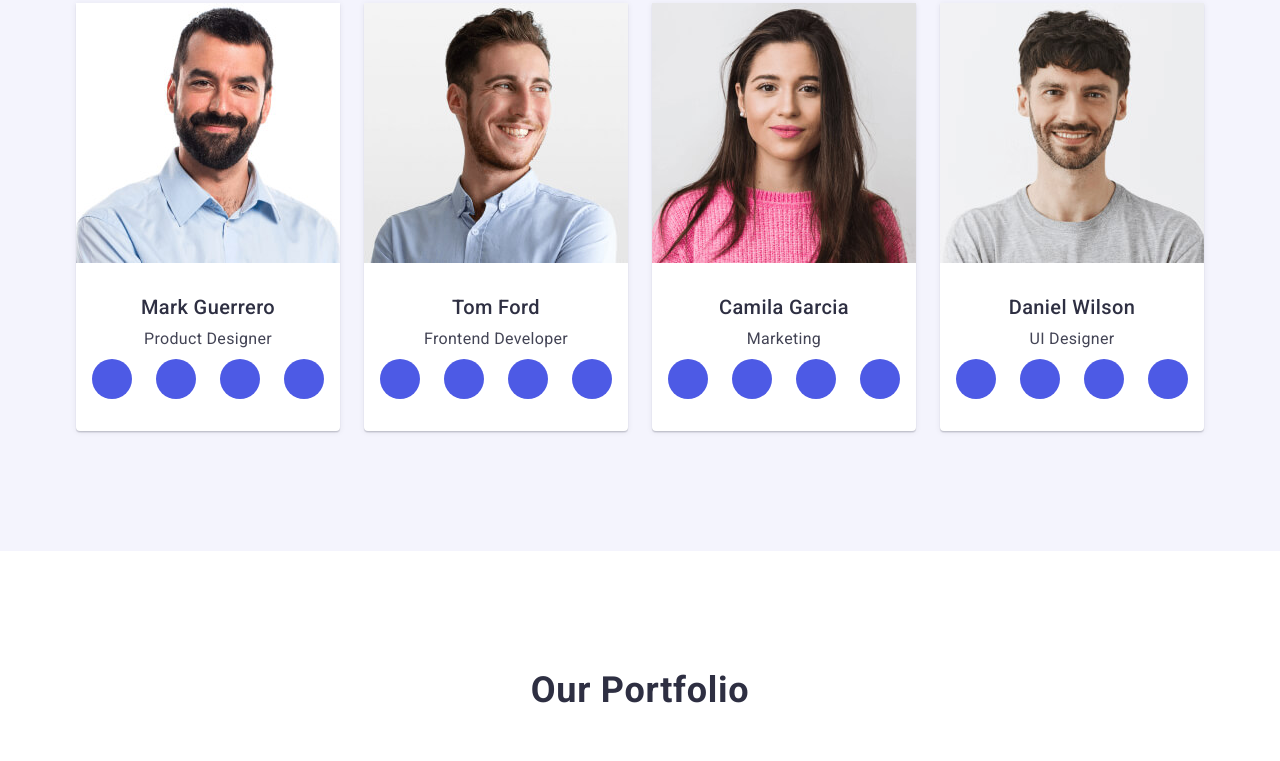
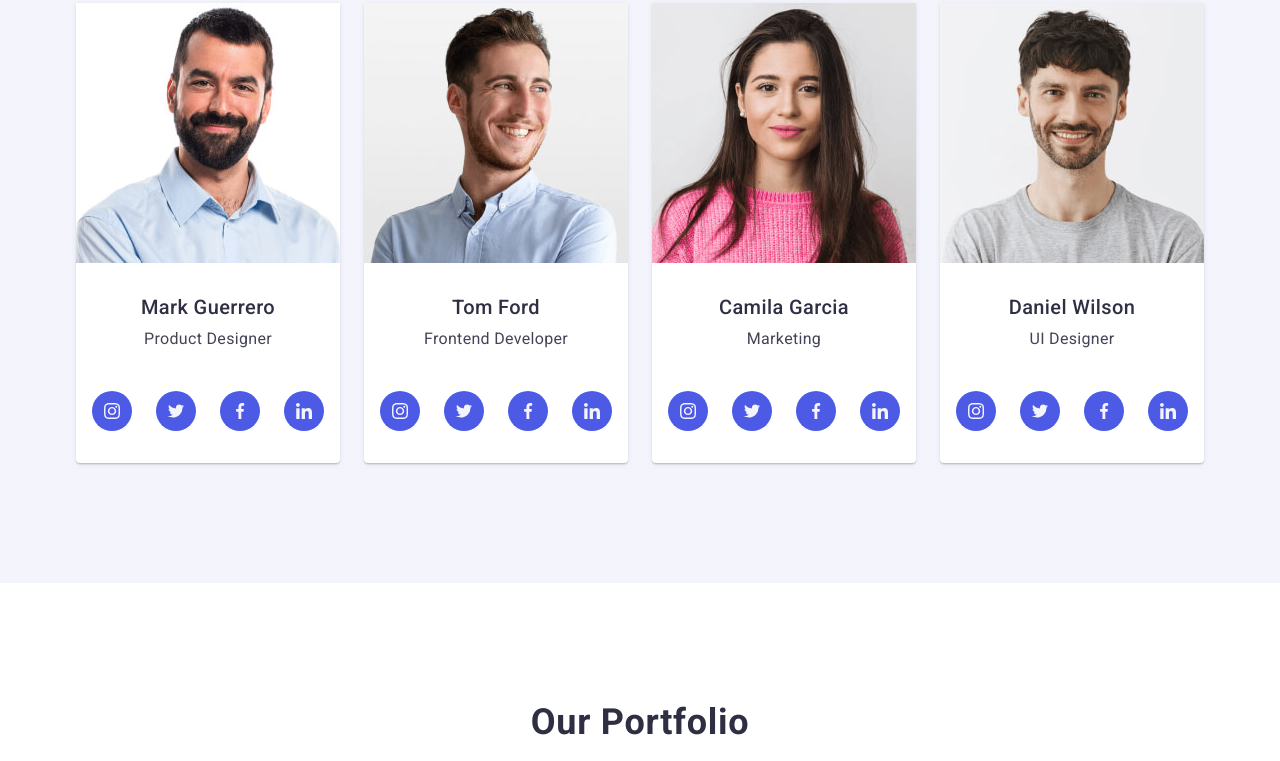
Before and after one commit to katya727/goit-markup-hw-04, a plain HTML site: page index.html in a window 1280 px wide. Shown: the part 1366-2127 px from the top of the page. Drawn offline with nearby package versions, Linux system fonts and the light colour scheme.

Commit message:
add index.html file

```diff
--- a/css/styles.css
+++ b/css/styles.css
@@ -340,6 +340,7 @@ width: calc((100% - 72px) / 4);
 
 .section-ph-info{
     padding-top: 32px;
+    padding-bottom: 32px;
 
 }
 
@@ -360,6 +361,10 @@ line-height: 1.5;
 letter-spacing: 0.02em;
 color: #434455;
 text-align: center;
+}
+
+.social-conteiner{
+
 }
 
 .social-list {
--- a/index.html
+++ b/index.html
@@ -148,38 +148,38 @@
                 <h3 class="section-ph-item-name">Mark Guerrero</h3>
                 <p class="section-item-role">Product Designer</p>
               </div>
+              <div class="social-conteiner">
                 <ul class="social-list">
                   <li class="social-item">
                     <a href="" class="social-link">
                       <svg class="social" width="16px" height="16px">
-                      <use
-                        href="./images-icons/symbol-defs.svg#instagram"
-                      ></use>
+                        <use href="./images/icons.svg#instagram"></use>
                       </svg>
                     </a>
                   </li>
                   <li class="social-item">
                     <a href="" class="social-link">
                       <svg class="social" width="16px" height="16px">
-                      <use href="./images-icons/symbol-defs.svg#twitter"></use>
+                        <use href="./images/icons.svg#twitter"></use>
                       </svg>
                     </a>
                   </li>
                   <li class="social-item">
                     <a href="" class="social-link">
                       <svg class="social" width="16px" height="16px">
-                      <use href="./images-icons/symbol-defs.svg#facebook"></use>
+                        <use href="./images/icons.svg#facebook"></use>
                       </svg>
                     </a>
                   </li>
                   <li class="social-item">
                     <a href="" class="social-link">
                       <svg class="social" width="16px" height="16px">
-                      <use href="./images-icons/symbol-defs.svg#linkedin"></use>
+                        <use href="./images/icons.svg#linkedin"></use>
                       </svg>
                     </a>
                   </li>
                 </ul>
+              </div>
             </li>
             <li class="section-ph-item">
               <img
@@ -192,38 +192,38 @@
                 <h3 class="section-ph-item-name">Tom Ford</h3>
                 <p class="section-item-role">Frontend Developer</p>
               </div>
+              <div class="social-conteiner">
                 <ul class="social-list">
                   <li class="social-item">
                     <a href="" class="social-link">
                       <svg class="social" width="16px" height="16px">
-                      <use
-                        href="./images-icons/symbol-defs.svg#instagram"
-                      ></use>
+                        <use href="./images/icons.svg#instagram"></use>
                       </svg>
                     </a>
                   </li>
                   <li class="social-item">
                     <a href="" class="social-link">
                       <svg class="social" width="16px" height="16px">
-                      <use href="./images-icons/symbol-defs.svg#twitter"></use>
+                        <use href="./images/icons.svg#twitter"></use>
                       </svg>
                     </a>
                   </li>
                   <li class="social-item">
                     <a href="" class="social-link">
                       <svg class="social" width="16px" height="16px">
-                      <use href="./images-icons/symbol-defs.svg#facebook"></use>
+                        <use href="./images/icons.svg#facebook"></use>
                       </svg>
                     </a>
                   </li>
                   <li class="social-item">
                     <a href="" class="social-link">
                       <svg class="social" width="16px" height="16px">
-                      <use href="./images-icons/symbol-defs.svg#linkedin"></use>
+                        <use href="./images/icons.svg#linkedin"></use>
                       </svg>
                     </a>
                   </li>
                 </ul>
+              </div>
             </li>
             <li class="section-ph-item">
               <img
@@ -236,38 +236,38 @@
                 <h3 class="section-ph-item-name">Camila Garcia</h3>
                 <p class="section-item-role">Marketing</p>
               </div>
+              <div class="social-conteiner">
                 <ul class="social-list">
                   <li class="social-item">
                     <a href="" class="social-link">
                       <svg class="social" width="16px" height="16px">
-                      <use
-                        href="./images-icons/symbol-defs.svg#instagram"
-                      ></use>
+                        <use href="./images/icons.svg#instagram"></use>
                       </svg>
                     </a>
                   </li>
                   <li class="social-item">
                     <a href="" class="social-link">
                       <svg class="social" width="16px" height="16px">
-                      <use href="./images-icons/symbol-defs.svg#twitter"></use>
+                        <use href="./images/icons.svg#twitter"></use>
                       </svg>
                     </a>
                   </li>
                   <li class="social-item">
                     <a href="" class="social-link">
                       <svg class="social" width="16px" height="16px">
-                      <use href="./images-icons/symbol-defs.svg#facebook"></use>
+                        <use href="./images/icons.svg#facebook"></use>
                       </svg>
                     </a>
                   </li>
                   <li class="social-item">
                     <a href="" class="social-link">
                       <svg class="social" width="16px" height="16px">
-                      <use href="./images-icons/symbol-defs.svg#linkedin"></use>
+                        <use href="./images/icons.svg#linkedin"></use>
                       </svg>
                     </a>
                   </li>
                 </ul>
+              </div>
             </li>
             <li class="section-ph-item">
               <img
@@ -280,38 +280,38 @@
                 <h3 class="section-ph-item-name">Daniel Wilson</h3>
                 <p class="section-item-role">UI Designer</p>
               </div>
+              <div class="social-conteiner">
                 <ul class="social-list">
                   <li class="social-item">
                     <a href="" class="social-link">
                       <svg class="social" width="16px" height="16px">
-                      <use
-                        href="./images-icons/symbol-defs.svg#instagram"
-                      ></use>
+                        <use href="./images/icons.svg#instagram"></use>
                       </svg>
                     </a>
                   </li>
                   <li class="social-item">
                     <a href="" class="social-link">
                       <svg class="social" width="16px" height="16px">
-                      <use href="./images-icons/symbol-defs.svg#twitter"></use>
+                        <use href="./images/icons.svg#twitter"></use>
                       </svg>
                     </a>
                   </li>
                   <li class="social-item">
                     <a href="" class="social-link">
                       <svg class="social" width="16px" height="16px">
-                      <use href="./images-icons/symbol-defs.svg#facebook"></use>
+                        <use href="./images/icons.svg#facebook"></use>
                       </svg>
                     </a>
                   </li>
                   <li class="social-item">
                     <a href="" class="social-link">
                       <svg class="social" width="16px" height="16px">
-                      <use href="./images-icons/symbol-defs.svg#linkedin"></use>
+                        <use href="./images/icons.svg#linkedin"></use>
                       </svg>
                     </a>
                   </li>
                 </ul>
+              </div>
             </li>
           </ul>
         </div>
```
Lines whose indentation alone changed are shown as unchanged.
